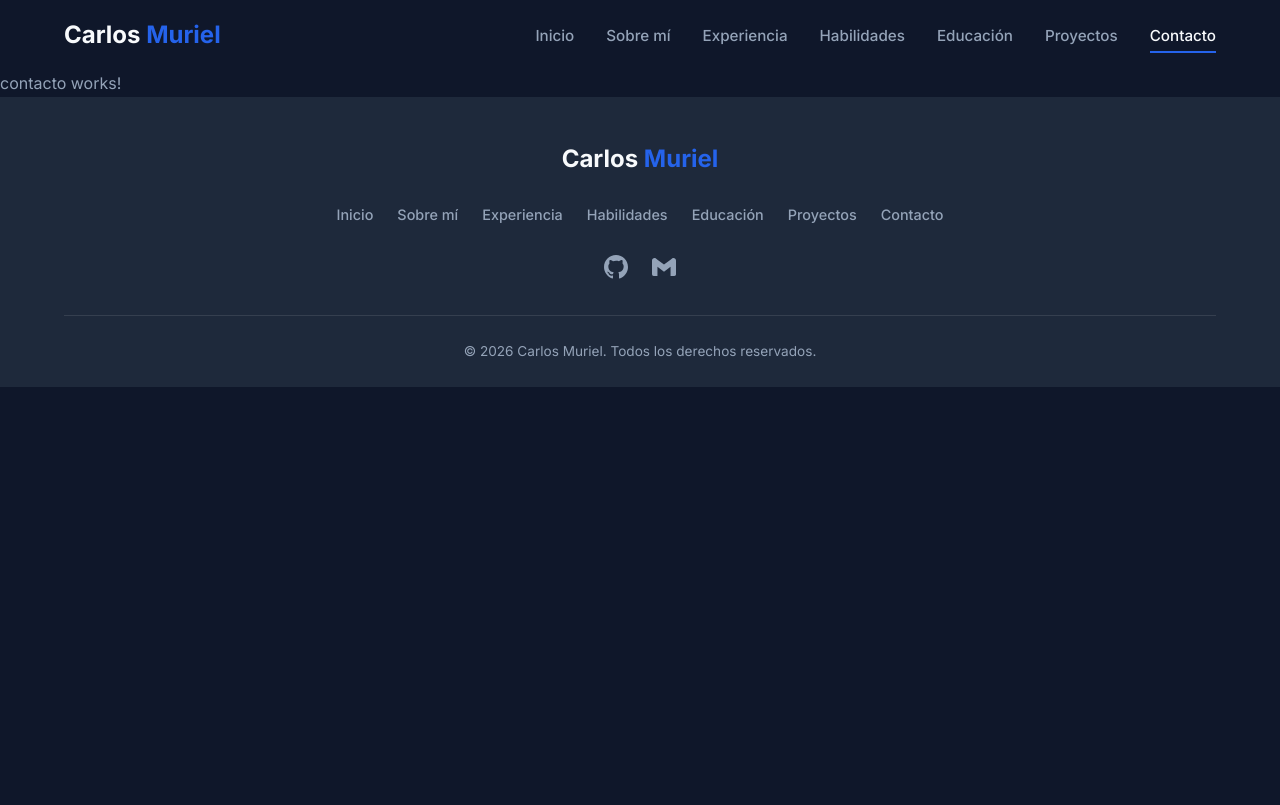
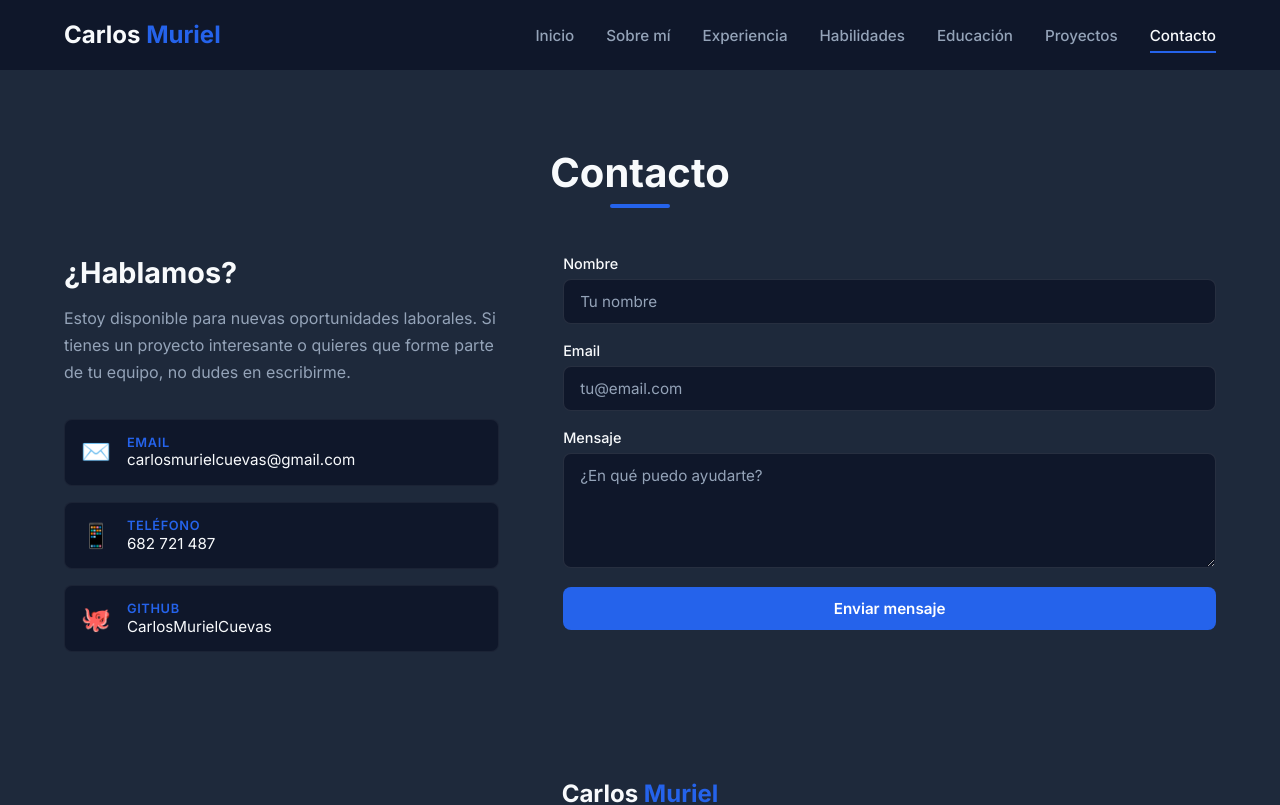
Before and after one commit to CarlosMurielCuevas/portfolio, an Angular app: page /contacto in a window 1280 px wide. Shown: the top 805 px of the page. Built offline with nearby package versions, Linux system fonts and the light colour scheme.

Commit message:
feat: formulario de contacto integrado con EmailJS

```diff
--- a/package.json
+++ b/package.json
@@ -28,6 +28,7 @@
     "@angular/forms": "^20.3.0",
     "@angular/platform-browser": "^20.3.0",
     "@angular/router": "^20.3.0",
+    "@emailjs/browser": "^4.4.1",
     "normalize.css": "^8.0.1",
     "rxjs": "~7.8.0",
     "tslib": "^2.3.0",
--- a/src/app/features/contacto/contacto.html
+++ b/src/app/features/contacto/contacto.html
@@ -1 +1,69 @@
-<p>contacto works!</p>
+<section class="seccion contacto">
+  <div class="contenedor">
+
+    <div class="seccion-titulo">
+      <h2>Contacto</h2>
+      <span></span>
+    </div>
+
+    <div class="contacto__contenedor">
+
+      <div class="contacto__info">
+        <h3>¿Hablamos?</h3>
+        <p>Estoy disponible para nuevas oportunidades laborales. Si tienes un proyecto interesante o quieres que forme parte de tu equipo, no dudes en escribirme.</p>
+
+        <div class="contacto__datos">
+          <a href="mailto:carlosmurielcuevas@gmail.com" class="contacto__dato">
+            <div class="contacto__dato-icono">✉️</div>
+            <div>
+              <span class="contacto__dato-label">Email</span>
+              <span class="contacto__dato-valor">carlosmurielcuevas&#64;gmail.com</span>
+            </div>
+          </a>
+          <a href="tel:682721487" class="contacto__dato">
+            <div class="contacto__dato-icono">📱</div>
+            <div>
+              <span class="contacto__dato-label">Teléfono</span>
+              <span class="contacto__dato-valor">682 721 487</span>
+            </div>
+          </a>
+          <a href="https://github.com/CarlosMurielCuevas" target="_blank" rel="noopener noreferrer" class="contacto__dato">
+            <div class="contacto__dato-icono">🐙</div>
+            <div>
+              <span class="contacto__dato-label">GitHub</span>
+              <span class="contacto__dato-valor">CarlosMurielCuevas</span>
+            </div>
+          </a>
+        </div>
+      </div>
+
+      <div class="contacto__formulario">
+        <div class="contacto__exito" *ngIf="enviado()">
+          ✅ ¡Mensaje enviado correctamente! Me pondré en contacto contigo pronto.
+        </div>
+
+        <div class="contacto__error" *ngIf="error()">
+          ❌ Hubo un error al enviar el mensaje. Inténtalo de nuevo.
+        </div>
+
+        <div class="contacto__campo">
+          <label>Nombre</label>
+          <input type="text" [(ngModel)]="nombre" placeholder="Tu nombre" />
+        </div>
+        <div class="contacto__campo">
+          <label>Email</label>
+          <input type="email" [(ngModel)]="email" placeholder="tu@email.com" />
+        </div>
+        <div class="contacto__campo">
+          <label>Mensaje</label>
+          <textarea [(ngModel)]="mensaje" placeholder="¿En qué puedo ayudarte?" rows="5"></textarea>
+        </div>
+
+        <button class="btn btn--primario" (click)="enviarFormulario()" [disabled]="cargando()">
+          {{ cargando() ? 'Enviando...' : 'Enviar mensaje' }}
+        </button>
+      </div>
+
+    </div>
+  </div>
+</section>
--- a/src/app/features/contacto/contacto.scss
+++ b/src/app/features/contacto/contacto.scss
@@ -0,0 +1,157 @@
+@use '../../../styles/variables' as *;
+@use '../../../styles/mixins' as *;
+
+.contacto {
+  background-color: $color-fondo-secundario;
+
+  &__contenedor {
+    display: grid;
+    grid-template-columns: 1fr 1.5fr;
+    gap: 4rem;
+    align-items: start;
+
+    @include tablet-down {
+      grid-template-columns: 1fr;
+    }
+  }
+
+  &__info {
+    h3 {
+      font-size: 1.8rem;
+      color: $color-texto;
+      margin-bottom: 1rem;
+    }
+
+    p {
+      color: $color-texto-secundario;
+      margin-bottom: 2rem;
+    }
+  }
+
+  &__datos {
+    display: flex;
+    flex-direction: column;
+    gap: 1rem;
+  }
+
+  &__dato {
+    display: flex;
+    align-items: center;
+    gap: 1rem;
+    padding: 1rem;
+    background-color: $color-fondo;
+    border-radius: $border-radius;
+    border: 1px solid rgba(255, 255, 255, 0.05);
+    transition: $transicion;
+    color: $color-texto;
+
+    &:hover {
+      border-color: $color-primario;
+      transform: translateX(5px);
+    }
+
+    &-icono {
+      font-size: 1.5rem;
+    }
+
+    &-label {
+      display: block;
+      font-size: 0.8rem;
+      color: $color-primario;
+      font-weight: 600;
+      text-transform: uppercase;
+      letter-spacing: 0.05em;
+    }
+
+    &-valor {
+      font-size: 0.95rem;
+      color: $color-texto;
+    }
+  }
+
+  &__formulario {
+    display: flex;
+    flex-direction: column;
+    gap: 1.2rem;
+  }
+
+  &__campo {
+    display: flex;
+    flex-direction: column;
+    gap: 0.4rem;
+
+    label {
+      font-size: 0.9rem;
+      color: $color-texto;
+      font-weight: 500;
+    }
+
+    input, textarea {
+      background-color: $color-fondo;
+      border: 1px solid rgba(255, 255, 255, 0.1);
+      border-radius: $border-radius;
+      padding: 0.8rem 1rem;
+      color: $color-texto;
+      font-family: $fuente-principal;
+      font-size: 0.95rem;
+      transition: $transicion;
+      resize: vertical;
+
+      &::placeholder {
+        color: $color-texto-secundario;
+      }
+
+      &:focus {
+        outline: none;
+        border-color: $color-primario;
+        box-shadow: 0 0 0 3px rgba($color-primario, 0.15);
+      }
+    }
+  }
+
+  &__exito {
+    background-color: rgba(#22c55e, 0.15);
+    border: 1px solid #22c55e;
+    color: #22c55e;
+    padding: 1rem;
+    border-radius: $border-radius;
+    font-size: 0.95rem;
+  }
+
+  &__error {
+    background-color: rgba(#ef4444, 0.15);
+    border: 1px solid #ef4444;
+    color: #ef4444;
+    padding: 1rem;
+    border-radius: $border-radius;
+    font-size: 0.95rem;
+  }
+}
+
+.btn {
+  display: inline-block;
+  padding: 0.8rem 2rem;
+  border-radius: $border-radius;
+  font-weight: 600;
+  font-size: 0.95rem;
+  transition: $transicion;
+  cursor: pointer;
+  border: none;
+
+  &--primario {
+    background-color: $color-primario;
+    color: $color-blanco;
+
+    &:hover {
+      background-color: $color-secundario;
+      transform: translateY(-2px);
+      box-shadow: $sombra;
+    }
+
+    &:disabled {
+      opacity: 0.6;
+      cursor: not-allowed;
+      transform: none;
+    }
+  }
+}
--- a/src/app/features/contacto/contacto.ts
+++ b/src/app/features/contacto/contacto.ts
@@ -1,11 +1,52 @@
-import { Component } from '@angular/core';
+import { Component, signal } from '@angular/core';
+import { CommonModule } from '@angular/common';
+import { FormsModule } from '@angular/forms';
+import emailjs from '@emailjs/browser';
 
 @Component({
   selector: 'app-contacto',
-  imports: [],
+  standalone: true,
+  imports: [CommonModule, FormsModule],
   templateUrl: './contacto.html',
-  styleUrl: './contacto.scss',
+  styleUrl: './contacto.scss'
 })
 export class ContactoComponent {
+  nombre = '';
+  email = '';
+  mensaje = '';
+  enviado = signal(false);
+  error = signal(false);
+  cargando = signal(false);
 
+  async enviarFormulario() {
+    if (!this.nombre || !this.email || !this.mensaje) return;
+
+    this.cargando.set(true);
+    this.error.set(false);
+
+    try {
+      await emailjs.send(
+        'service_zir3le9',
+        'template_ryyoyls',
+        {
+          nombre: this.nombre,
+          email: this.email,
+          mensaje: this.mensaje
+        },
+        'GIVThYiTU8wd5KZdY'
+      );
+
+      this.enviado.set(true);
+      this.nombre = '';
+      this.email = '';
+      this.mensaje = '';
+      setTimeout(() => this.enviado.set(false), 4000);
+
+    } catch (err) {
+      this.error.set(true);
+      setTimeout(() => this.error.set(false), 4000);
+    } finally {
+      this.cargando.set(false);
+    }
+  }
 }
```
Also changed, not shown: 1 other file (tests, documents, lock files or other folders).
